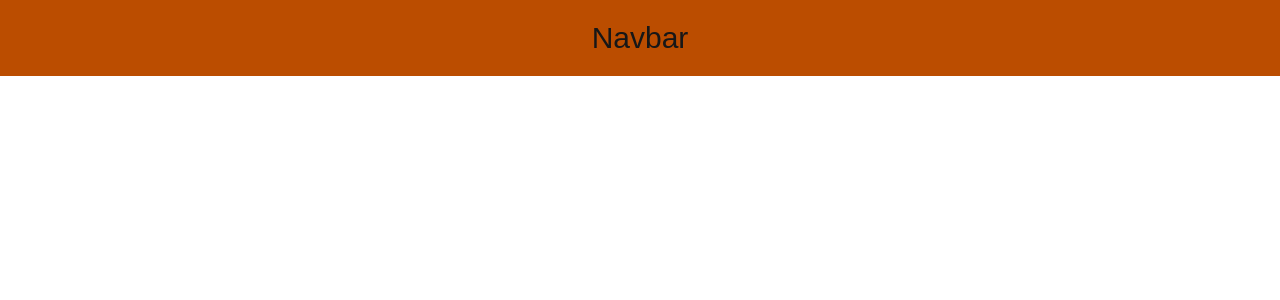
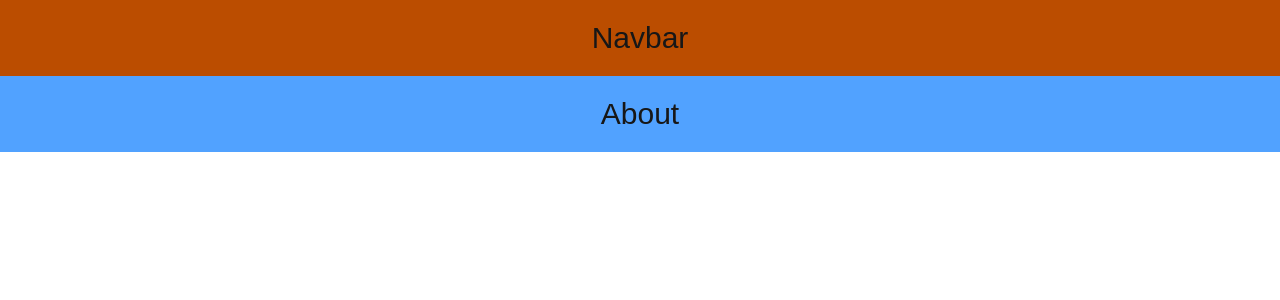
Before and after one commit to eslam-mohamedl/Team-2, a Next.js app: page / in a window 1280 px wide. Shown: the top 300 px of the page. Built offline with nearby package versions, Linux system fonts and the light colour scheme.

Commit message:
feat(About): Add About Section

```diff
--- a/src/app/page.tsx
+++ b/src/app/page.tsx
@@ -1,6 +1,10 @@
+import About from "@/components/About";
 import Navbar from "@/components/Navbar";
 export default function page() {
-  return <div>
-    <Navbar/>
-  </div>;
+  return (
+    <div>
+      <Navbar />
+      <About />
+    </div>
+  );
 }
--- /dev/null
+++ b/src/components/About.tsx
@@ -0,0 +1,9 @@
+import React from 'react'
+
+const About = () => {
+  return (
+    <div className='bg-blue-400 flex justify-center items-center p-5 text-3xl'>About</div>
+  )
+}
+
+export default About
```
